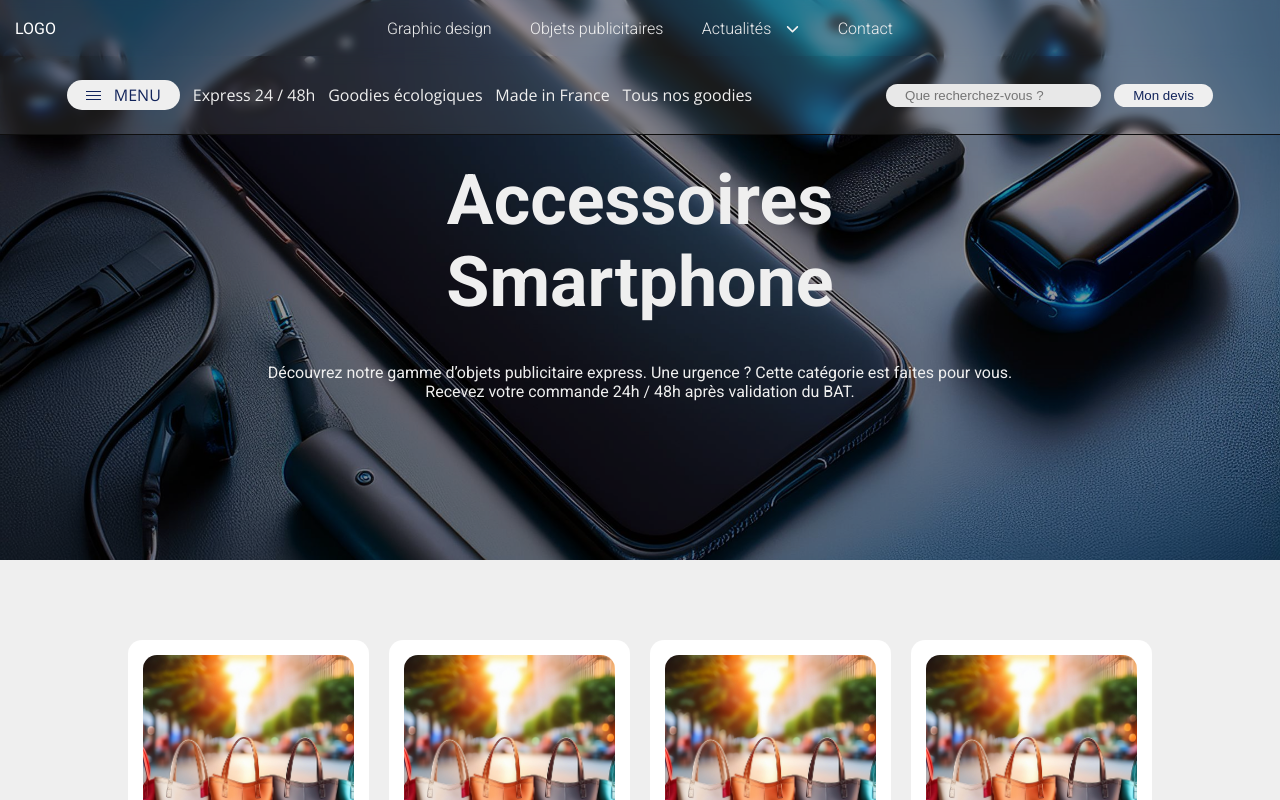
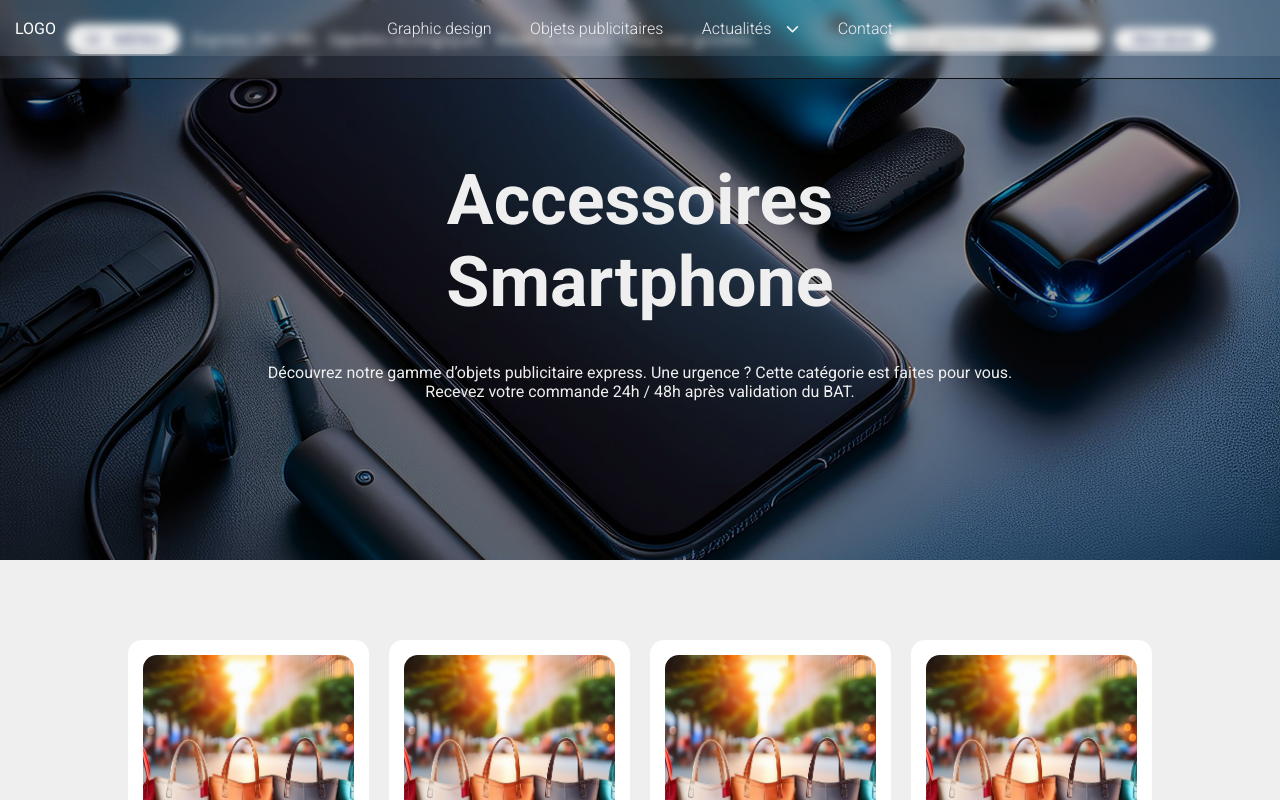
Before and after one commit to Scharlyopitz/One-comm, a React (Vite) app: page /objetsPublicitaires/Accessoires-smartphone in a window 1280 px wide. Shown: the top 800 px of the page. Built offline with nearby package versions, Linux system fonts and the light colour scheme.

Commit message:
stand by de la height de la nav

```diff
--- a/src/sass/pages/objetsPublicitaires/_nav.scss
+++ b/src/sass/pages/objetsPublicitaires/_nav.scss
@@ -3,7 +3,7 @@
   top: 0;
   left: 0;
   width: 100%;
-  height: 100%;
+  // height: 100%;
 
   .background {
     width: 100vw;
--- a/src/style/style.css
+++ b/src/style/style.css
@@ -824,7 +824,6 @@ li {
   top: 0;
   left: 0;
   width: 100%;
-  height: 100%;
 }
 .navContainer .background {
   width: 100vw;
```
Also changed, not shown: 1 other file (tests, documents, lock files or other folders).
